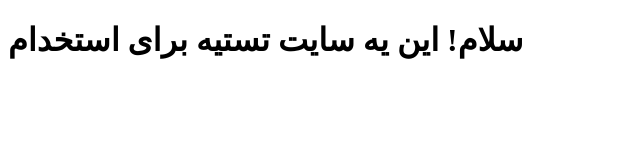
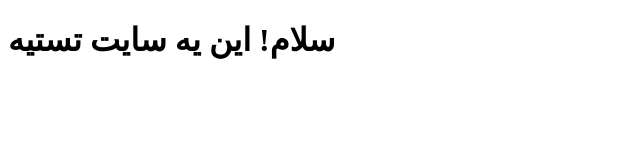
Before and after one commit to ali-mirzaei-co/my-test-site, a plain HTML site: page my-site/index.html in a window 1280 px wide. Shown: the whole page, without its empty margins (0-640 px from the left). Drawn offline with Linux system fonts and the light colour scheme.

Commit message:
Update index.html

```diff
--- a/my-site/index.html
+++ b/my-site/index.html
@@ -4,6 +4,6 @@
     <title>سایت تستی من</title>
 </head>
 <body>
-    <h1>سلام! این یه سایت تستیه برای استخدام</h1>
+    <h1>سلام! این یه سایت تستیه</h1>
 </body>
 </html>
```
